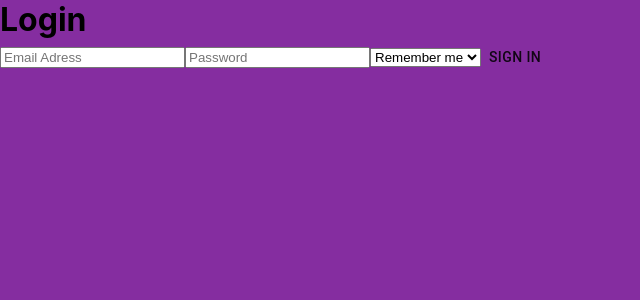
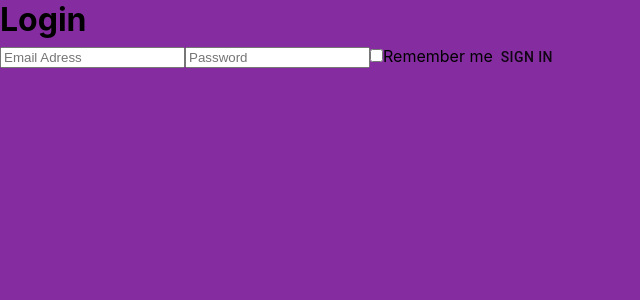
Before and after one commit to CodingMirec/tracker, a React (Create React App) app: page /login in a window 1280 px wide. Shown: the top 300 px of the page, without its empty margins (0-640 px from the left). Built offline with nearby package versions, Linux system fonts and the light colour scheme.

Commit message:
checkbox

```diff
--- a/src/Login.js
+++ b/src/Login.js
@@ -21,9 +21,10 @@ function Login() {
       <form>
         <input placeholder="Email Adress" name="email" type="email" />
         <input placeholder="Password" type="password" />
-        <select>
-          <option>Remember me</option>
-        </select>
+        <label htmlFor="remember">
+          <input type="checkbox" />
+          Remember me
+        </label>
         <Button ocClick={login}>Sign In</Button>
       </form>
     </div>
```
